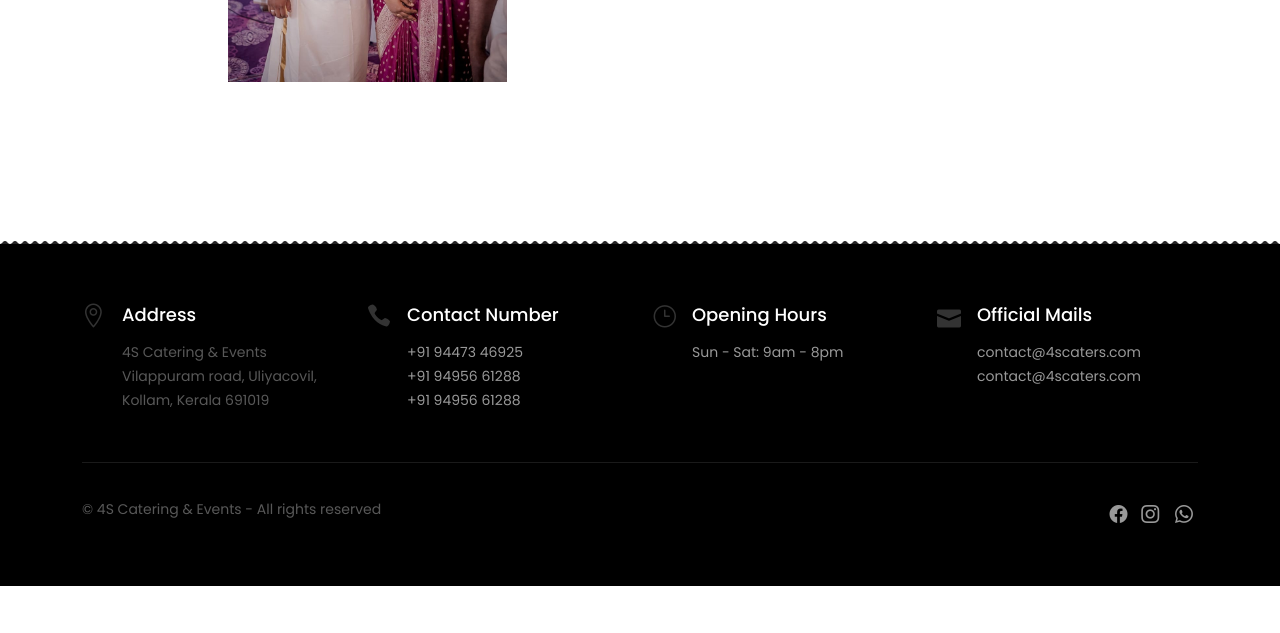
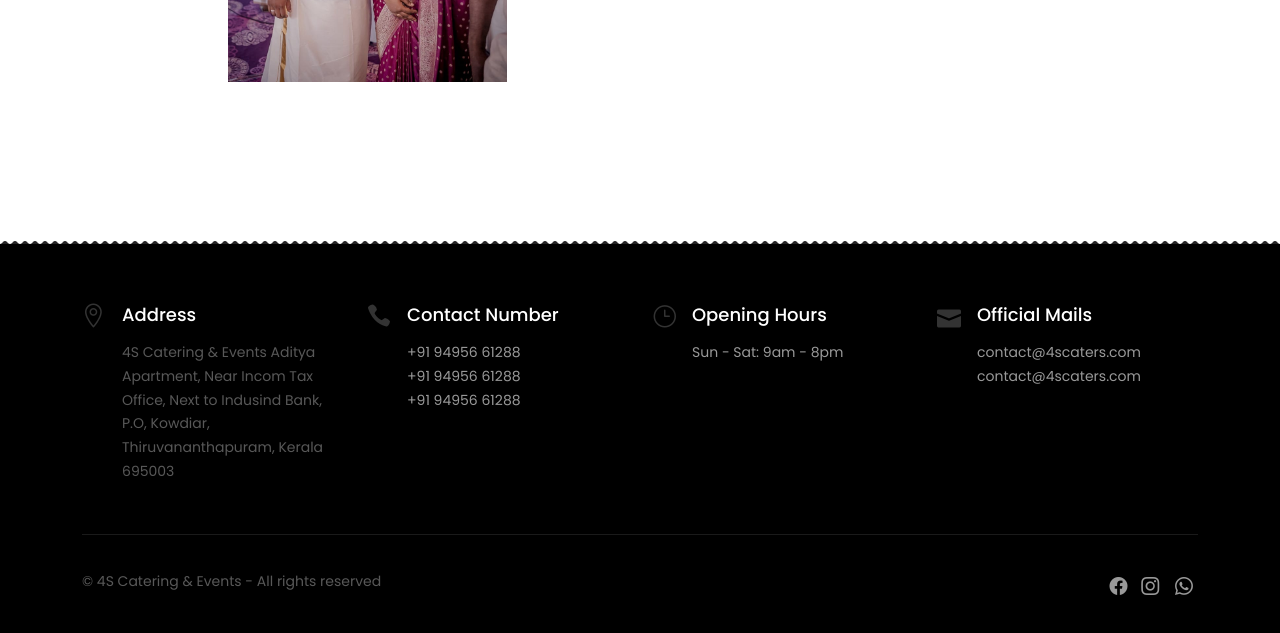
Before and after one commit to prajoshjohny10329/4s-caters, a plain HTML site: page gallery.html in a window 1280 px wide. Shown: the part 2963-3596 px from the top of the page. Before the commit the page ends 3549 px from the top, so only its background shows below. Drawn offline with Linux system fonts and the light colour scheme.

Commit message:
add corrections km

```diff
--- a/gallery.html
+++ b/gallery.html
@@ -205,7 +205,8 @@
 						<i class="icon_pin_alt"></i>
 						<h3>Address</h3>
 						<a href="https://share.google/dsQQQmn5p1wB4pMqm">
-							<p> 4S Catering & Events Vilappuram road, Uliyacovil, Kollam, Kerala 691019</p>
+							<p>4S Catering & Events Aditya Apartment, Near Incom Tax Office, Next to Indusind Bank, P.O,
+								Kowdiar, Thiruvananthapuram, Kerala 695003</p>
 						</a>
 					</div>
 				</div>
@@ -213,7 +214,7 @@
 					<div class="footer_wp">
 						<i class="icon_phone"></i>
 						<h3>Contact Number</h3>
-						<p><a href="tel:+91 94473 46925">+91 94473 46925</a><br>
+						<p><a href="tel:+91 94956 61288">+91 94956 61288</a><br>
 							<a href="tel:+91 94956 61288">+91 94956 61288</a><br>
 							<a href="tel:+91 94956 61288">+91 94956 61288</a><br>
 						</p>
```
Also changed, not shown: temp-13/gallery.html (+3 -2 lines).
